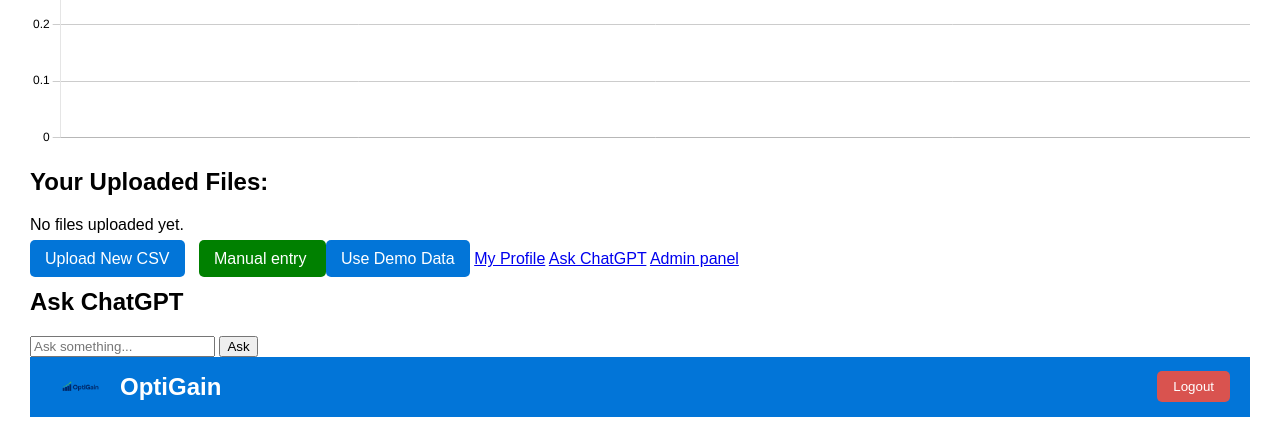
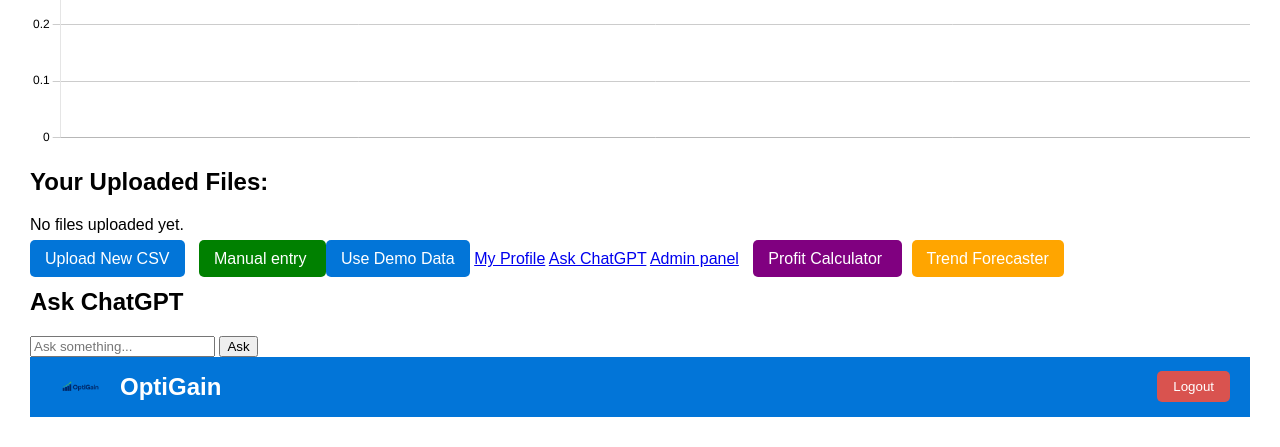
Before and after one commit to drgriff674/profit_optimizer, a Flask app: page /dashboard in a window 1280 px wide. Shown: the part 785-1232 px from the top of the page. Run offline with Flask 3, Linux system fonts and the light colour scheme; the visitor is signed in with stand-in values (Sample User, id 1); some libraries are stand-ins or nearby versions.

Commit message:
Added Profit Calculator and Trend Forecaster buttons to dashboard

```diff
--- a/templates/dashboard.html
+++ b/templates/dashboard.html
@@ -226,6 +226,15 @@
     <a href="{{ url_for('ask') }}" class="btn btn-info">Ask ChatGPT</a>
     <a href="{{ url_for('admin') }}" class="btn btn-warning">Admin panel</a>
 
+    <!-- ✅ New Feature Buttons -->
+   <a href="{{ url_for('profit_calculator') }}" class="upload-btn" style="background-color: purple; margin-left: 10px;">
+    Profit Calculator
+   </a>
+
+   <a href="{{ url_for('trend_forecaster') }}" class="upload-btn" style="background-color: orange; margin-left: 10px;">
+    Trend Forecaster
+   </a>
+
 <h2>Ask ChatGPT</h2>
 <form action="/dashboard" method="post">
   <input type="text" name="question" placeholder="Ask something..." required>
```
